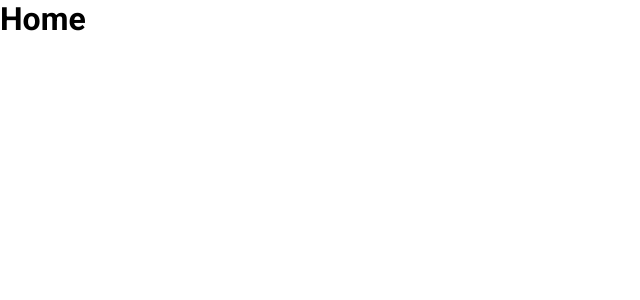
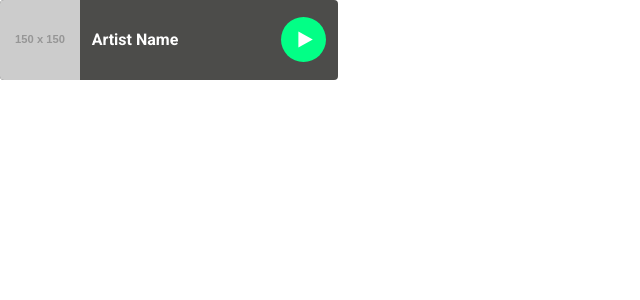
Before and after one commit to gabrieldev525/spotify-clone, a React (Create React App) app: page / in a window 1280 px wide. Shown: the top 300 px of the page, without its empty margins (0-640 px from the left). Built offline with nearby package versions, Linux system fonts and the light colour scheme.

Commit message:
feat(album-card-component): create album card component

```diff
--- a/package.json
+++ b/package.json
@@ -12,6 +12,7 @@
     "@types/react-dom": "^17.0.0",
     "react": "^17.0.2",
     "react-dom": "^17.0.2",
+    "react-icons": "^4.3.0",
     "react-router-dom": "^5.3.0",
     "react-scripts": "4.0.3",
     "sass": "^1.42.1",
--- /dev/null
+++ b/src/components/album-card/index.tsx
@@ -0,0 +1,26 @@
+// React
+import React from 'react'
+
+//style
+import "./styles/styles.scss"
+
+export default function AlbumCard() {
+  return (
+    <>
+    <div className="album-card">
+      <div className="album-card-info">
+        <img className="album-card-image" src="https://via.placeholder.com/150" alt="artist album photo" />
+        <p className="album-card-name">Artist Name</p>
+      </div>
+      <div className="play-album">
+        <div className="icon">
+          <svg xmlns="http://www.w3.org/2000/svg" width="100%" height="100%" viewBox="0 0 25 25">
+            <path d="M3 22v-20l18 10-18 10z"/>
+          </svg>
+        </div>
+      </div>
+    </div>
+
+    </>
+  )
+}
--- /dev/null
+++ b/src/components/album-card/styles/styles.scss
@@ -0,0 +1,69 @@
+@import "../../../styles/variables.scss";
+@import "../../../styles/global.scss";
+
+.album-card {
+    display: flex;
+    align-items: center;
+    justify-content: space-between;
+    padding-right: 12px;
+    width: 100%;
+    max-width: 337.68px;
+    max-height: 80px;
+    background-color: $color-gray;
+    border-radius: 4px;
+    color: $color-white;
+    font-weight: bold;
+
+    &:hover {
+        cursor: pointer;
+        background-color: $color-gray-hover;
+        .play-album {
+            display: flex;
+        }
+    }
+
+    .album-card-info {
+        display: flex;
+        align-items: center;
+        gap: 12px;
+
+        .album-card-image {
+            max-width: 79.67px;
+            max-height: 79.67px;
+            border-radius: 4px 0 0 4px;
+        }
+    }
+
+    .play-album {
+        display: none;
+        justify-content: center;
+        align-items: center;
+        border-radius: 50%;
+        background-color: $color-green;
+        width: 45px;
+        height: 45px;
+
+        &:hover {
+            width: 50px;
+            height: 50px;
+            cursor: pointer;
+
+            .icon {
+                width: 25px;
+                height: 25px;
+                margin-left: 8px;
+            }
+        }
+
+        .icon {
+            width: 20px;
+            height: 20px;
+            margin-left: 6px;
+
+            svg {
+                fill: $color-white;
+            }
+        }
+    }
+
+}
--- a/src/containers/home/index.tsx
+++ b/src/containers/home/index.tsx
@@ -1,8 +1,10 @@
 // React
 import React from 'react'
 
+import AlbumCard from '../../components/album-card'
+
 export default function Home() {
   return (
-    <h1>Home</h1>
+    <AlbumCard></AlbumCard>
   )
 }
--- a/src/styles/variables.scss
+++ b/src/styles/variables.scss
@@ -1,3 +1,5 @@
-$color-white: '#FFFFFF';
-$color-green: '#02FF86';
+$color-white: #FFFFFF;
+$color-green: #02FF86;
 $color-black: '#232323';
+$color-gray-hover: #4C4C4A;
+$color-gray: #2a2a2a;
```
Also changed, not shown: src/components/album-card/styles/iconmonstr-media-control-48.svg (added), 1 other file (tests, documents, lock files or other folders).
